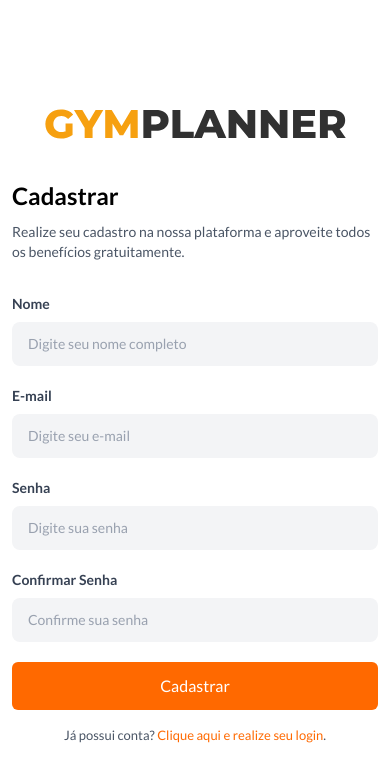
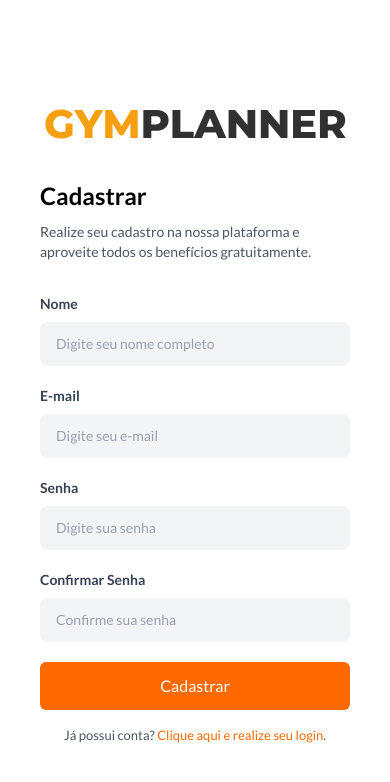
Before and after one commit to MartinianoGomes/gymplanner_frontend, a React (Vite) app: page /register in a window 390 px wide. Shown: the top 782 px of the page. Built offline with nearby package versions, Linux system fonts and the light colour scheme.

Commit message:
Update responsivity

```diff
--- a/src/pages/Login/Login.tsx
+++ b/src/pages/Login/Login.tsx
@@ -43,7 +43,7 @@ export default function Login() {
 
     return (
         <div className="grid min-h-screen w-full md:grid-cols-2">
-            <div className="flex flex-col justify-center m-auto px-3 min-w-[80%] bg-white md:max-w-[80%] md:justify-center">
+            <div className="flex flex-col justify-center m-auto px-10 min-w-[70%] bg-white md:justify-center">
                 <div className="mb-8 text-center">
                     <img src={logoImage} alt="Logo GymPlanner" className="h-auto mx-auto" />
                 </div>
--- a/src/pages/Register/Register.tsx
+++ b/src/pages/Register/Register.tsx
@@ -47,7 +47,7 @@ export default function Register() {
                 className="flex-1 h-auto bg-[url('../../assets/register/image-woman-2.png')] bg-cover bg-center bg-no-repeat bg-orange-500 max-md:hidden"
             ></div>
 
-            <div className="flex flex-col justify-center m-auto px-3 min-w-[80%] bg-white md:max-w-[80%] md:justify-center">
+            <div className="flex flex-col justify-center m-auto px-10 min-w-[70%] bg-white md:justify-center">
                 <div className="mb-8 text-center">
                     <img src={logoImage} alt="Logo GymPlanner" className="h-auto mx-auto" />
                 </div>
```
